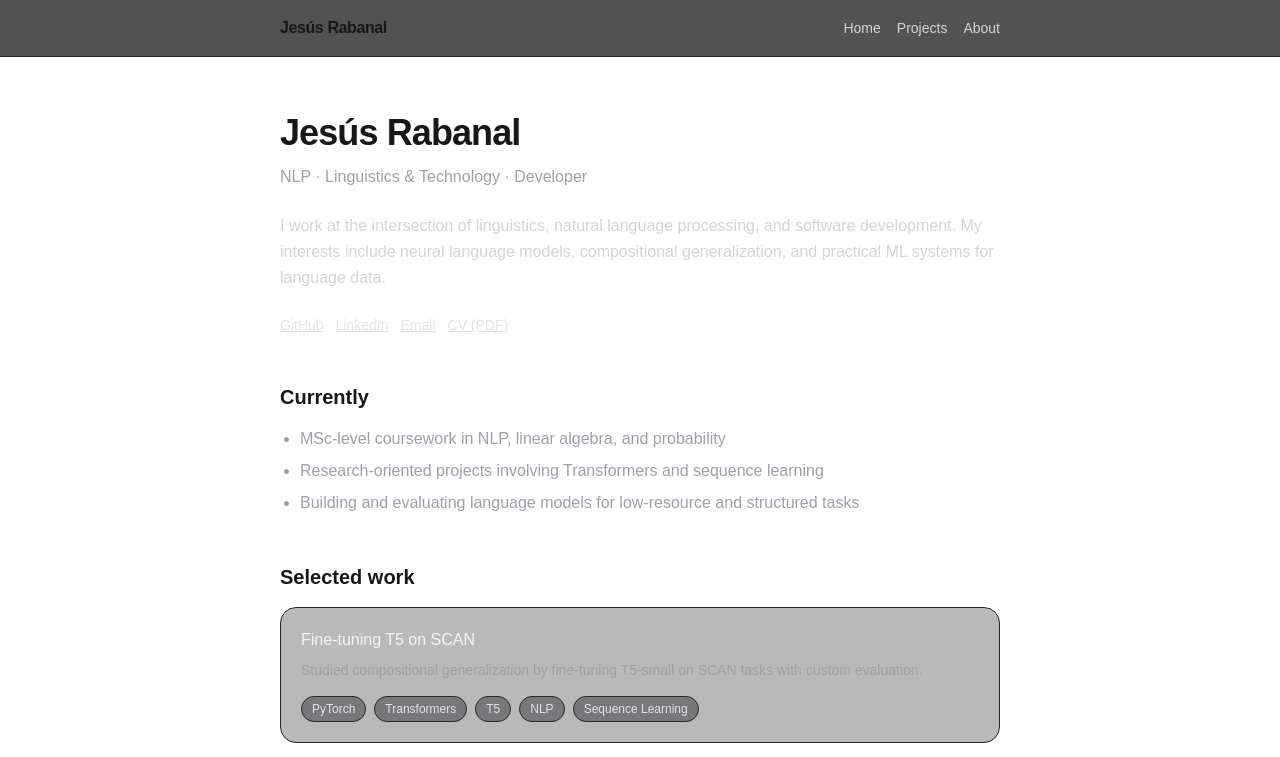
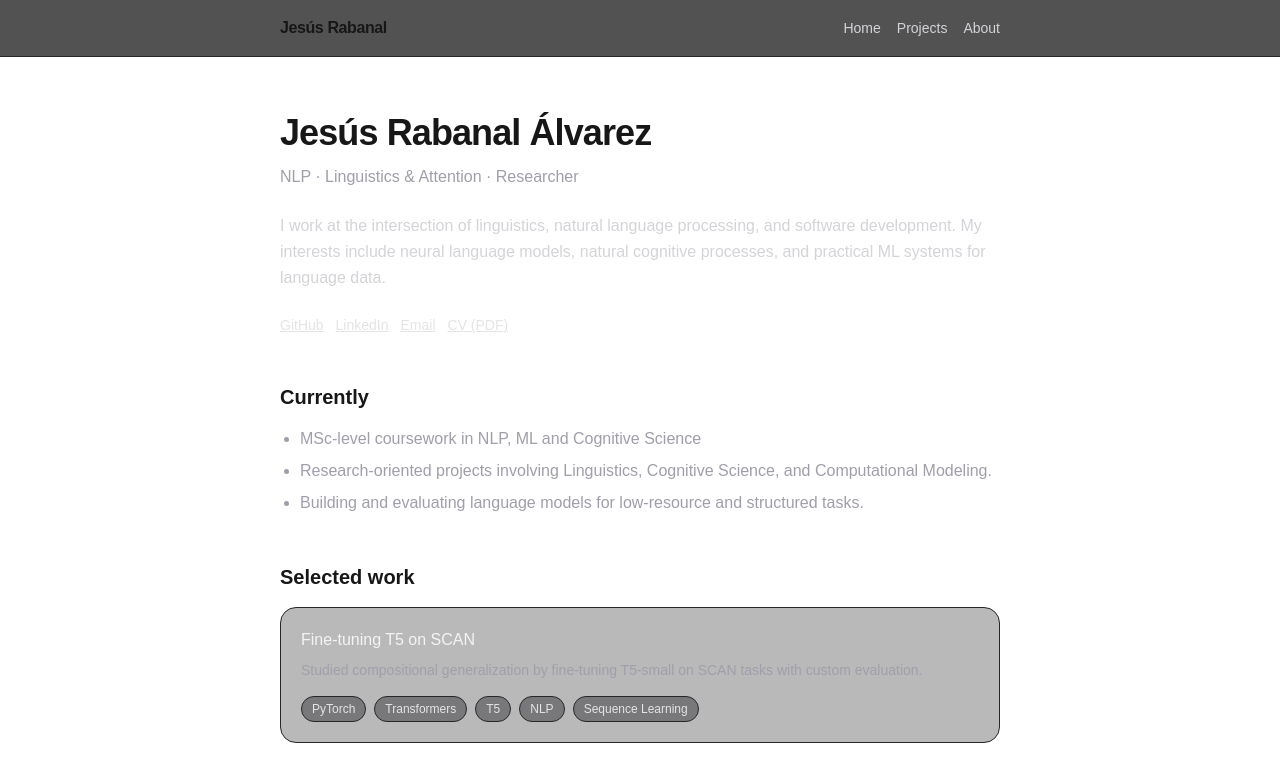
Before and after one commit to RabanalGsus/my-portfolio, a Next.js app: page / in a window 1280 px wide. Shown: the top 757 px of the page. Built offline with nearby package versions, Linux system fonts and the light colour scheme.

Commit message:
updates to bio etc

```diff
--- a/app/page.tsx
+++ b/app/page.tsx
@@ -9,26 +9,26 @@ export default function Home() {
     <main>
       <div className="mx-auto max-w-3xl px-6 py-14">
         <header>
-          <h1 className="text-4xl font-bold tracking-tight">Jesús Rabanal</h1>
+          <h1 className="text-4xl font-bold tracking-tight">Jesús Rabanal Álvarez</h1>
           <p className="mt-3 text-zinc-400">
-            NLP · Linguistics &amp; Technology · Developer
+            NLP · Linguistics &amp; Attention · Researcher
           </p>
 
           <p className="mt-6 text-zinc-300 leading-relaxed">
             I work at the intersection of linguistics, natural language
             processing, and software development. My interests include neural
-            language models, compositional generalization, and practical ML
+            language models, natural cognitive processes, and practical ML
             systems for language data.
           </p>
 
           <div className="mt-6 flex flex-wrap gap-3 text-sm">
-            <a className="underline text-zinc-200" href="https://github.com/YOUR_USERNAME">
+            <a className="underline text-zinc-200" href="https://github.com/RabanalGsus">
               GitHub
             </a>
-            <a className="underline text-zinc-200" href="https://www.linkedin.com/in/YOUR_PROFILE/">
+            <a className="underline text-zinc-200" href="https://www.linkedin.com/in/jesus-rabanal-alvarez/">
               LinkedIn
             </a>
-            <a className="underline text-zinc-200" href="mailto:you@example.com">
+            <a className="underline text-zinc-200" href="mailto:jesusrabanal@hotmail.com">
               Email
             </a>
             <a className="underline text-zinc-200" href="/cv.pdf">
@@ -39,14 +39,14 @@ export default function Home() {
 
         <Section title="Currently">
           <ul className="list-disc pl-5 space-y-2 text-zinc-400">
-            <li>MSc-level coursework in NLP, linear algebra, and probability</li>
+            <li>MSc-level coursework in NLP, ML and Cognitive Science</li>
             <li>
-              Research-oriented projects involving Transformers and sequence
-              learning
+              Research-oriented projects involving Linguistics,
+              Cognitive Science, and Computational Modeling.
             </li>
             <li>
               Building and evaluating language models for low-resource and
-              structured tasks
+              structured tasks.
             </li>
           </ul>
         </Section>
@@ -72,7 +72,7 @@ export default function Home() {
         </Section>
 
         <footer className="mt-14 text-sm text-zinc-500">
-          © {new Date().getFullYear()} Jesús Rabanal
+          © {new Date().getFullYear()} Jesús Rabanal Álvarez
         </footer>
       </div>
     </main>
--- a/app/projects/page.tsx
+++ b/app/projects/page.tsx
@@ -34,7 +34,7 @@ export default function ProjectsPage() {
                 <p className="text-zinc-400">{p.approach}</p>
               </Section>
 
-              <Section title="Tech">
+              <Section title="Methods">
                 <div className="flex flex-wrap gap-2">
                   {p.tech.map((t) => (
                     <Tag key={t}>{t}</Tag>
```
